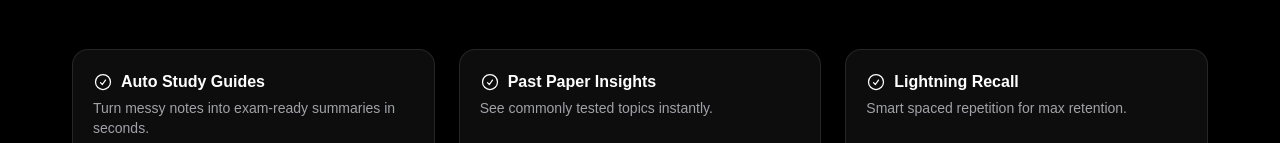
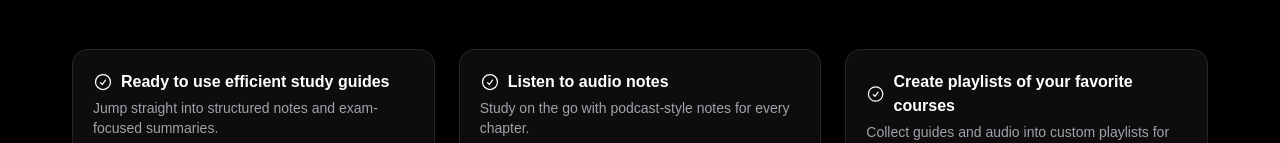
Before and after one commit to ARTEN-max/Note-Ninja, a React (Vite) app: page / in a window 1280 px wide. Shown: the part 809-952 px from the top of the page. Built offline with nearby package versions, Linux system fonts and the light colour scheme; no server answers; a web font is replaced by a local one.

Commit message:
Landing features: update copy (guides, audio notes, playlists)

```diff
--- a/src/LandingPage.jsx
+++ b/src/LandingPage.jsx
@@ -94,11 +94,11 @@ export default function LandingPage() {
       <Section className="py-10 md:py-12">
         <div className="grid grid-cols-1 md:grid-cols-3 gap-4 md:gap-6">
           {[{
-            t:'Auto Study Guides', d:'Turn messy notes into exam-ready summaries in seconds.'
+            t:'Ready to use efficient study guides', d:'Jump straight into structured notes and exam-focused summaries.'
           },{
-            t:'Past Paper Insights', d:'See commonly tested topics instantly.'
+            t:'Listen to audio notes', d:'Study on the go with podcast-style notes for every chapter.'
           },{
-            t:'Lightning Recall', d:'Smart spaced repetition for max retention.'
+            t:'Create playlists of your favorite courses', d:'Collect guides and audio into custom playlists for fast review.'
           }].map((f,i)=> (
             <motion.div key={f.t} initial={{opacity:0,y:12}} whileInView={{opacity:1,y:0}} viewport={{once:true}} transition={{delay:i*.05}} className="rounded-2xl bg-white/5 border border-white/10 p-5">
               <div className="flex items-center gap-2"><CheckCircleIcon className="w-5 h-5"/><span className="font-semibold">{f.t}</span></div>
```
